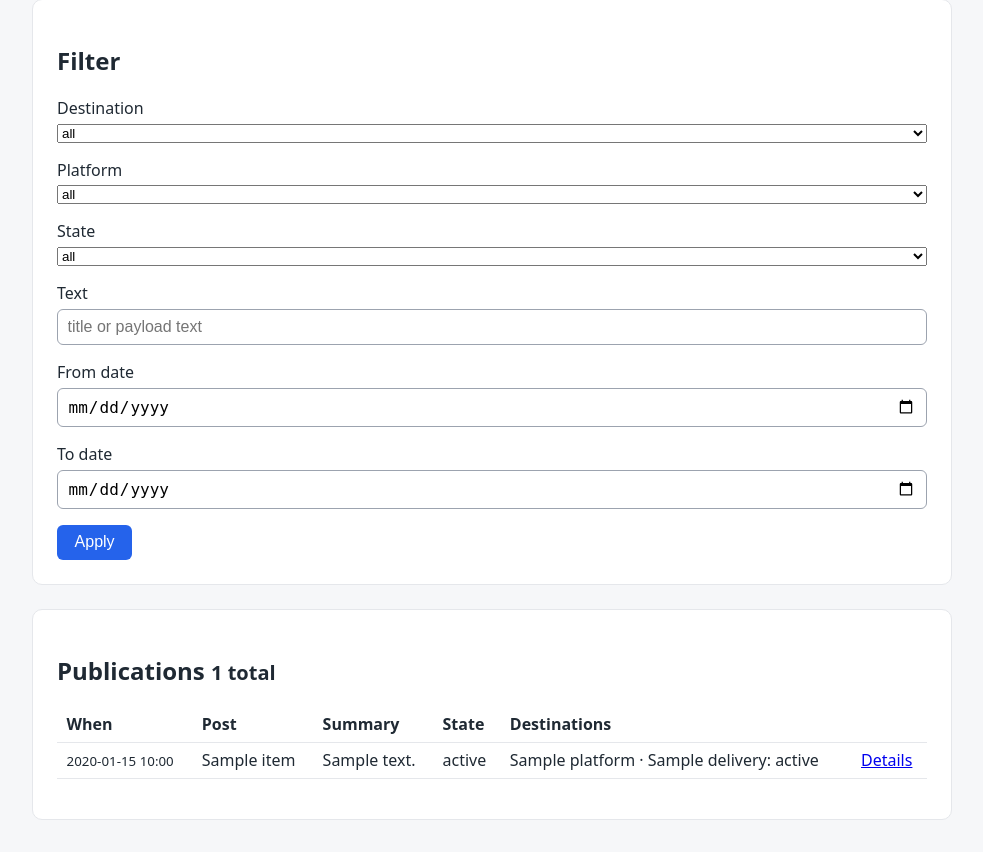
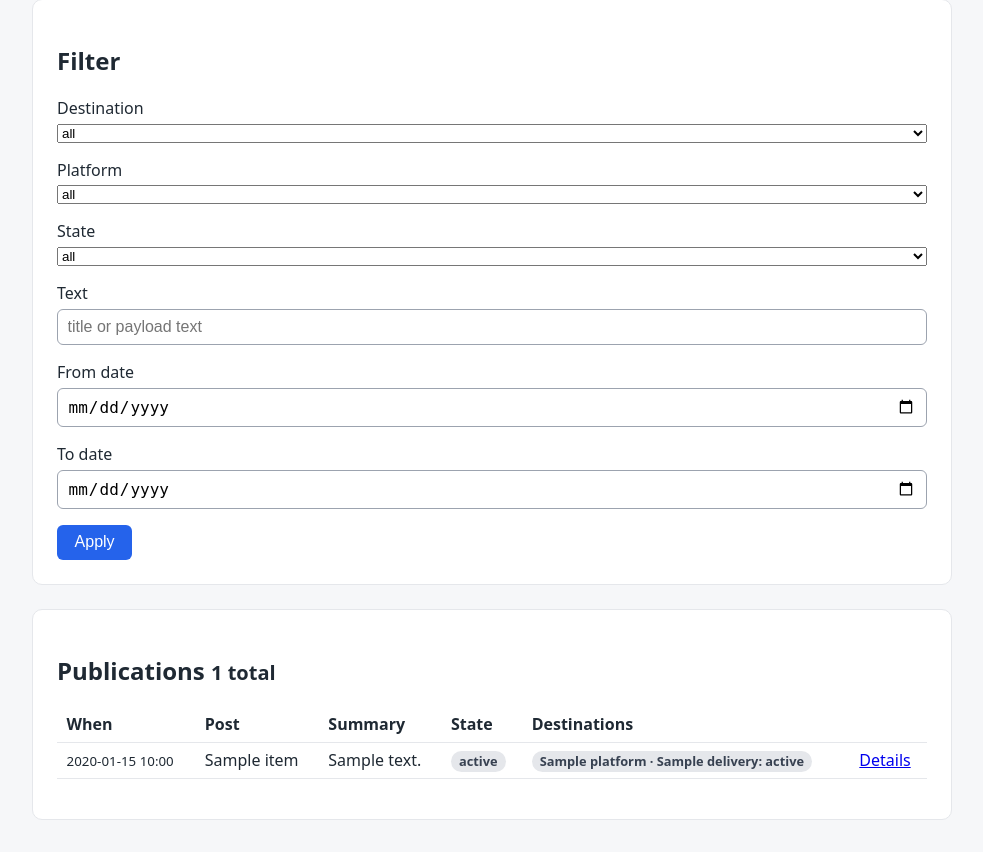
Before and after one commit to patbaumgartner/social-cross-poster, a Spring app: template src/main/resources/templates/history.html in a window 1280 px wide. Shown: the part 186-1038 px from the top of the page, without its empty margins (148-1131 px from the left). Run offline with Thymeleaf, Linux system fonts and the light colour scheme; the template is opened without the code that fills it: most values are stand-ins (such as "Sample title", 1, 10 or a date in 2020); data that the repository does not hold is empty; some of the project's set-up classes (security, data sources, template engines, error pages and the like) are left out, and stand-ins take their place; database files in the repository are not loaded.

Commit message:
style: add .badge pill style used by post/publish/history badges
The .badge class was already referenced by post.html, posts.html,
publish.html, mention previews, contacts.html and the new history pages
but had no rule in app.css; .badge.ok (green) is used by the preview
fragment. Pure CSS addition, no behavior change.

```diff
--- a/src/main/resources/static/assets/app.css
+++ b/src/main/resources/static/assets/app.css
@@ -113,6 +113,21 @@ button.primary {
   border-radius: 6px;
 }
 
+.badge {
+  display: inline-block;
+  padding: 0.1rem 0.5rem;
+  border-radius: 999px;
+  background: #e5e7eb;
+  color: #374151;
+  font-size: 0.8rem;
+  font-weight: 600;
+}
+
+.badge.ok {
+  background: #dcfce7;
+  color: #166534;
+}
+
 .workspace-list {
   list-style: none;
   padding: 0;
```
